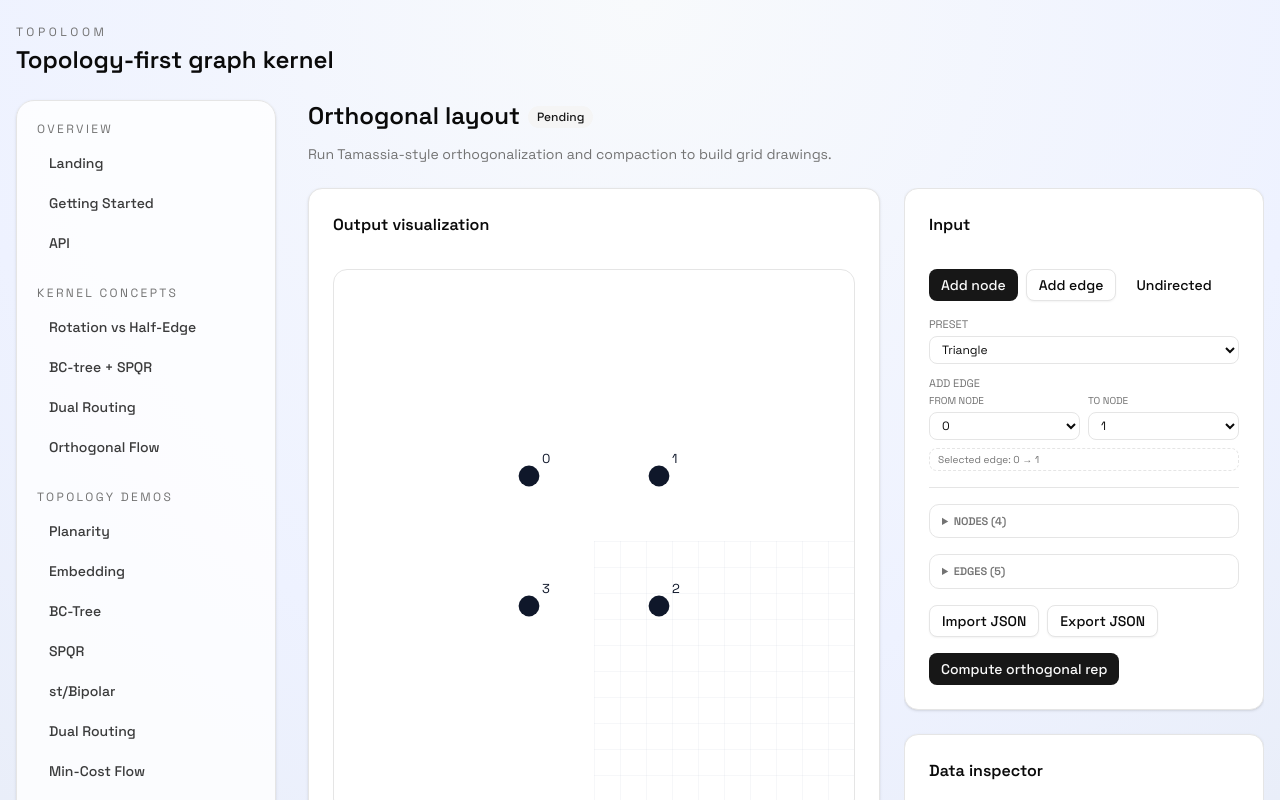
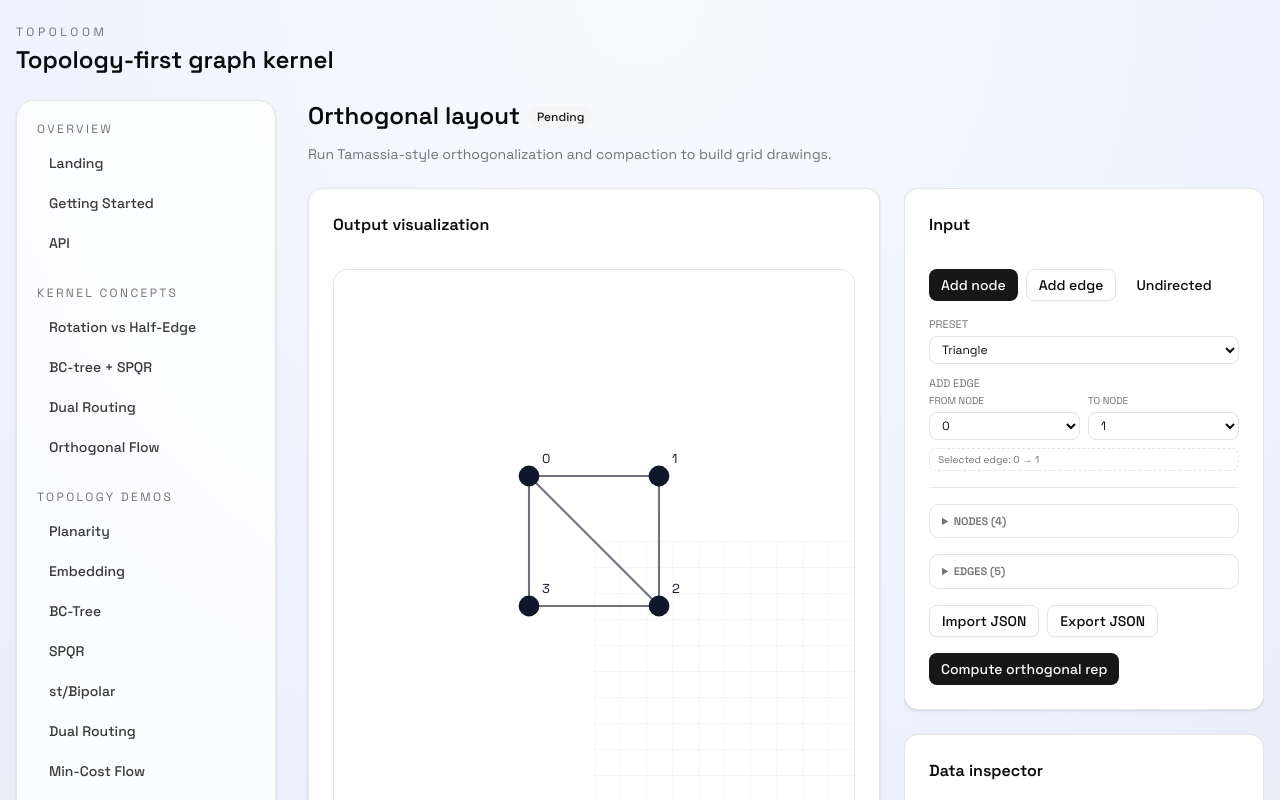
Before and after one commit to khalidsaidi/topoloom, a React (Vite) app in the folder apps/showcase/: page /demo/orthogonal in a window 1280 px wide. Shown: the top 800 px of the page. Built offline with nearby package versions, Linux system fonts and the light colour scheme; the HTML template or start-up script is replaced by a standard one; a web font is replaced by a local one.

Commit message:
fix(showcase): show input edges before orthogonal compute (#12)

```diff
--- a/apps/showcase/src/pages/demos/Orthogonal.tsx
+++ b/apps/showcase/src/pages/demos/Orthogonal.tsx
@@ -11,8 +11,9 @@ import { StatsPanel } from '@/components/demo/StatsPanel';
 import { demoExpectations } from '@/data/demo-expectations';
 import { presets, toTopoGraph } from '@/components/demo/graph-model';
 import type { GraphState } from '@/components/demo/graph-model';
-import { orthogonalLayout, type LayoutResult } from 'topoloom/layout';
+import { orthogonalLayout, type LayoutResult, type EdgePath } from 'topoloom/layout';
 import { buildHalfEdgeMesh, rotationFromAdjacency } from 'topoloom/embedding';
+import { edgePathsFromState } from '@/components/demo/graph-utils';
 
 export function OrthogonalDemo() {
   const [state, setState] = useState<GraphState>(presets.squareDiagonal);
@@ -54,6 +55,9 @@ export function OrthogonalDemo() {
     });
   }, [layout, state.nodes]);
 
+  const previewEdges = useMemo<EdgePath[]>(() => edgePathsFromState(state), [state]);
+  const edges = layout?.edges ?? previewEdges;
+
   return (
     <DemoScaffold
       title="Orthogonal layout"
@@ -72,7 +76,7 @@ export function OrthogonalDemo() {
       }
       outputOverlay={
         <div className="space-y-3">
-          <SvgViewport nodes={nodes} edges={layout?.edges ?? []} />
+          <SvgViewport nodes={nodes} edges={edges} />
           <StatsPanel
             bends={layout?.stats.bends}
             area={layout?.stats.area}
```
